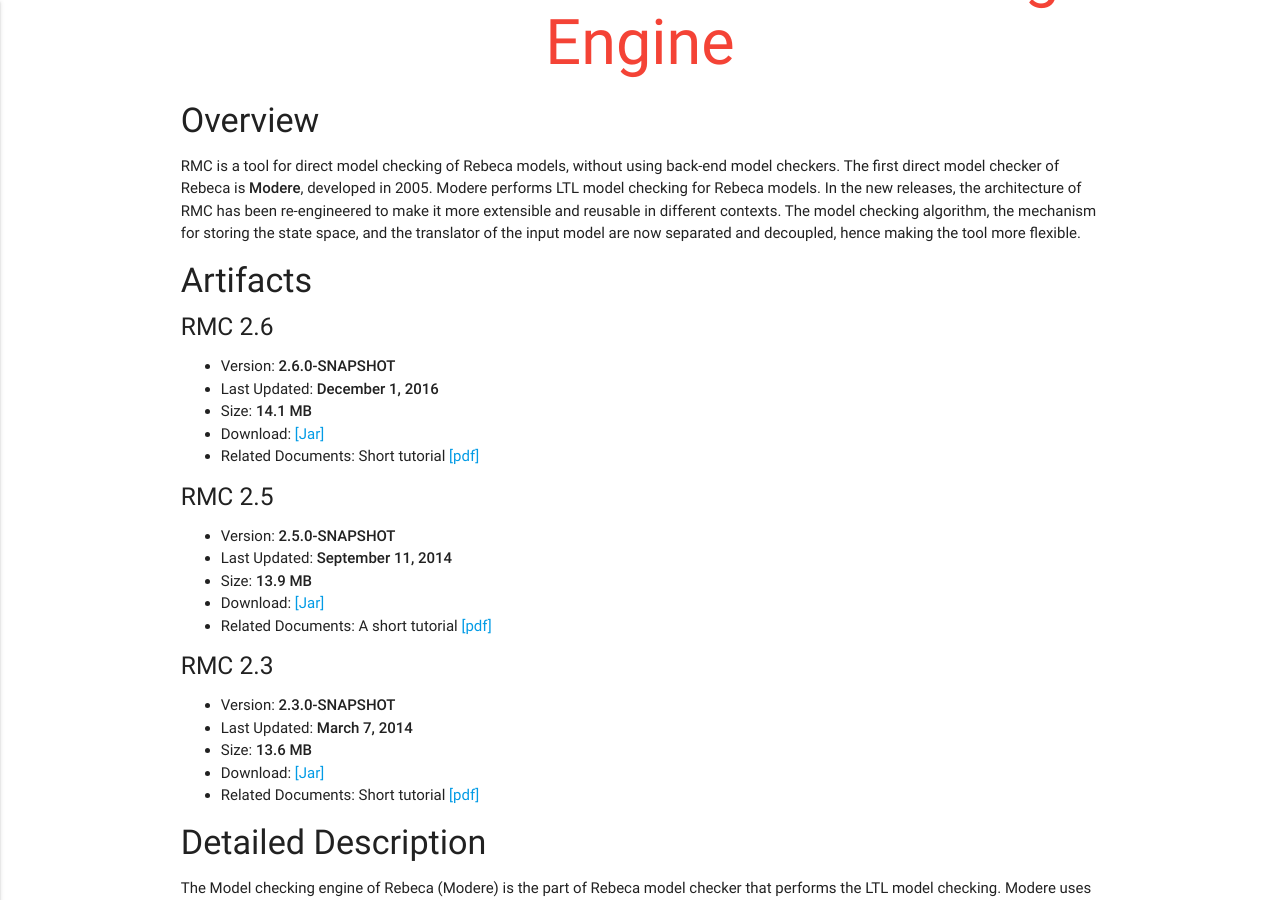
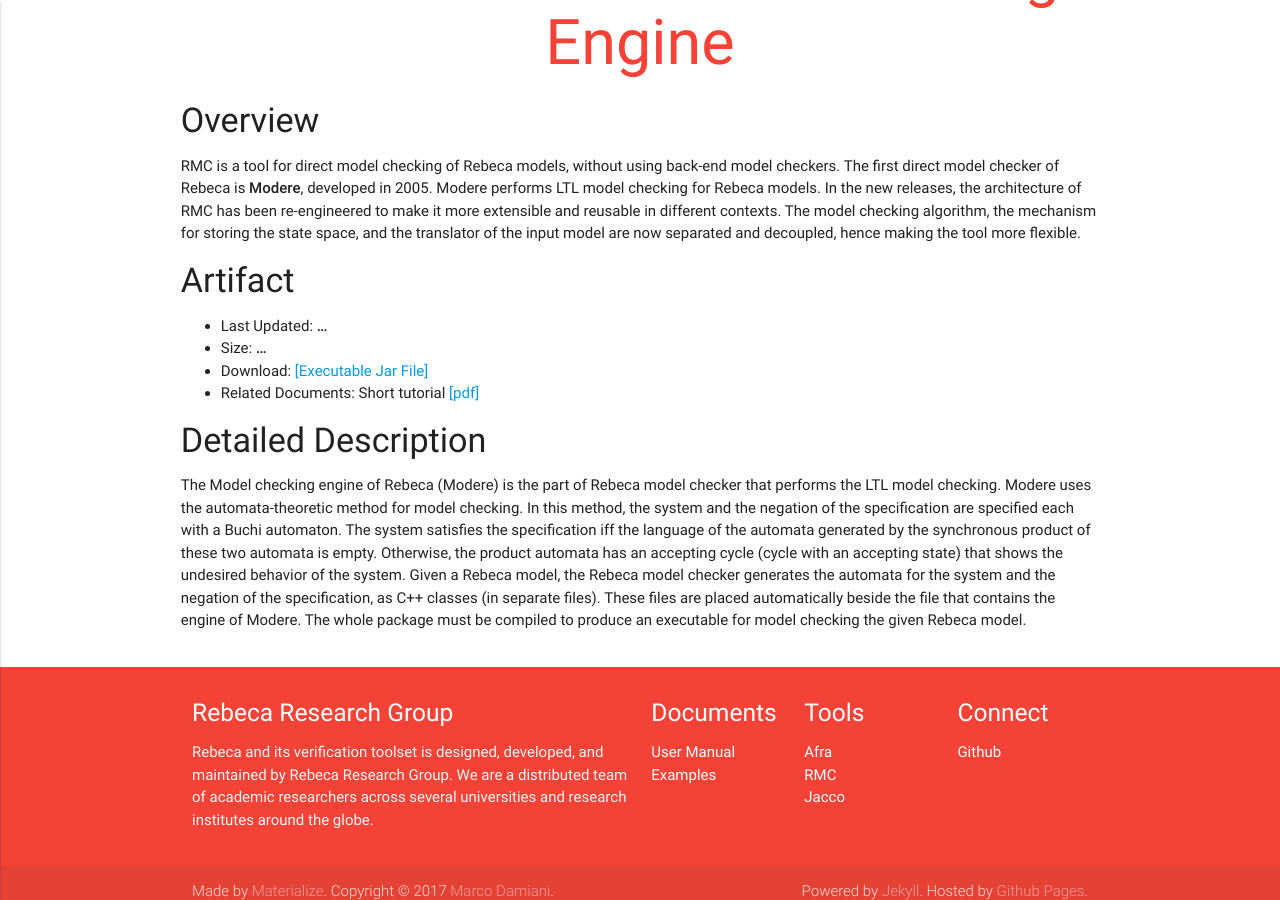
Before and after one commit to rebeca-lang/rebeca-lang.github.io, a Jekyll site: the page built from tools/RMC.md, in a window 1280 px wide and 900 px high, scrolled down 217 px. Built offline with Jekyll 4.4.1, drawn with Linux system fonts in a browser that asks for light colours.

Commit message:
Link to RMC is updated.

```diff
--- a/tools/RMC.md
+++ b/tools/RMC.md
@@ -8,29 +8,29 @@ permalink: /alltools/RMC
 #### Overview
 RMC is a tool for direct model checking of Rebeca models, without using back-end model checkers. The first direct model checker of Rebeca is **Modere**, developed in 2005. Modere performs LTL model checking for Rebeca models. In the new releases, the architecture of RMC has been re-engineered to make it more extensible and reusable in different contexts. The model checking algorithm, the mechanism for storing the state space, and the translator of the input model are now separated and decoupled, hence making the tool more flexible.
 
-#### Artifacts
-##### RMC 2.6
-* Version: **2.6.0-SNAPSHOT**
-* Last Updated: **December 1, 2016**
-* Size: **14.1 MB**
-* Download: [ [Jar] ](https://github.com/rebeca-lang/org.rebecalang.rmc/raw/master/target/rmc-2.6.0-SNAPSHOT.jar)
-* Related Documents: Short tutorial [ [pdf] ](/assets/tools/RMC/RMC-2.6.0-Tutorial.pdf)
-
-##### RMC 2.5
-* Version: **2.5.0-SNAPSHOT**
-* Last Updated: **September 11, 2014**
-* Size: **13.9 MB**
-* Download: [ [Jar] ](https://github.com/rebeca-lang/org.rebecalang.rmc/raw/master/target/rmc-2.5.0-SNAPSHOT.jar)
-* Related Documents: A short tutorial [ [pdf] ](/assets/tools/RMC/RMC-2.6.0-Tutorial.pdf)
-
-##### RMC 2.3
-* Version: **2.3.0-SNAPSHOT**
-* Last Updated: **March 7, 2014**
-* Size: **13.6 MB**
-* Download: [ [Jar] ](https://github.com/rebeca-lang/org.rebecalang.rmc/raw/master/target/rmc-2.3.0-SNAPSHOT.jar)
+#### Artifact
+<!-- * Version: **2.3.0-SNAPSHOT** -->
+* {: #rmcLastUpdateTime } Last Updated: **...**
+* {: #rmcLastUpdateSize } Size: **...**
+* Download: [ [Executable Jar File] ](https://github.com/rebeca-lang/org.rebecalang.rmc/releases)
 * Related Documents: Short tutorial [ [pdf] ](/assets/tools/RMC/RMC-2.3.0-Tutorial.pdf)
 
-
+<script type="text/javascript">
+    fetch("https://api.github.com/repos/rebeca-lang/org.rebecalang.rmc/releases")
+      .then((resp) => resp.json())
+      .then(function(data) {
+        var months = ["January", "February", "March", "April", "May", "June", "July", "August", "September", "October", "November", "December"];
+        var dateObject = new Date(data[0].assets[0].updated_at);
+        var dateString = dateObject.getDate() + ' ';
+        dateString += months[dateObject.getMonth()] + ' ';
+        dateString += dateObject.getFullYear();
+        document.getElementById("rmcLastUpdateTime").innerHTML = 'Last Updated: <strong>' +dateString + '</strong>';
+        var size = data[0].assets[0].size;
+        document.getElementById("rmcLastUpdateSize").innerHTML = 'Size: <strong>' + Number.parseInt(size / (1024 * 1024)) + ' MB</strong>';
+        })
+      .catch(function(error) {
+      });
+</script>
 
 #### Detailed Description
 The Model checking engine of Rebeca (Modere) is the part of Rebeca model checker that performs the LTL model checking. Modere uses the automata-theoretic method for model checking. In this method, the system and the negation of the specification are specified each with a Buchi automaton. The system satisfies the specification iff the language of the automata generated by the synchronous product of these two automata is empty. Otherwise, the product automata has an accepting cycle (cycle with an accepting state) that shows the undesired behavior of the system. Given a Rebeca model, the Rebeca model checker generates the automata for the system and the negation of the specification, as C++ classes (in separate files). These files are placed automatically beside the file that contains the engine of Modere. The whole package must be compiled to produce an executable for model checking the given Rebeca model.
```
